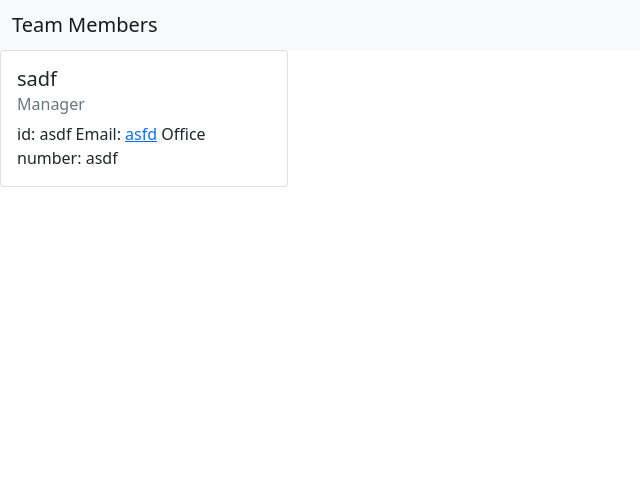
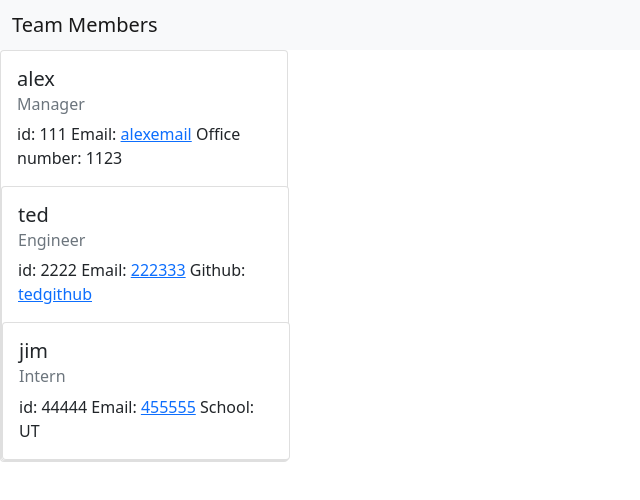
Before and after one commit to AFC2134/Team-Profile-Generator, a website: page index.html in a window 1280 px wide. Shown: the whole page, without its empty margins (0-640 px from the left). Drawn offline with nearby package versions, Linux system fonts and the light colour scheme.

```diff
--- a/index.html
+++ b/index.html
@@ -22,12 +22,30 @@
 
         <div class="card" style="width: 18rem;">
        <div class="card-body">
-           <h5 class="card-title">sadf</h5>
+           <h5 class="card-title">alex</h5>
            <h6 class="card-subtitle mb-2 text-muted">Manager</h6>
            <p class="card-text">
-           id: asdf
-           Email: <a href="mailto:asfd">asfd</a>
-           Office number: asdf
+           id: 111
+           Email: <a href="mailto:alexemail">alexemail</a>
+           Office number: 1123
+           </p>
+       </div><div class="card" style="width: 18rem;">
+       <div class="card-body">
+           <h5 class="card-title">ted</h5>
+           <h6 class="card-subtitle mb-2 text-muted">Engineer</h6>
+           <p class="card-text">
+           id: 2222
+           Email: <a href="mailto:222333">222333</a>
+           Github: <a href= "https://github.com/tedgithub" target="_blank">tedgithub</a>
+           </p>
+       </div><div class="card" style="width: 18rem;">
+       <div class="card-body">
+           <h5 class="card-title">jim</h5>
+           <h6 class="card-subtitle mb-2 text-muted">Intern</h6>
+           <p class="card-text">
+           id: 44444
+           Email: <a href="mailto:455555">455555</a>
+           School: UT
            </p>
        </div>
 
```
Also changed, not shown: README.md.
